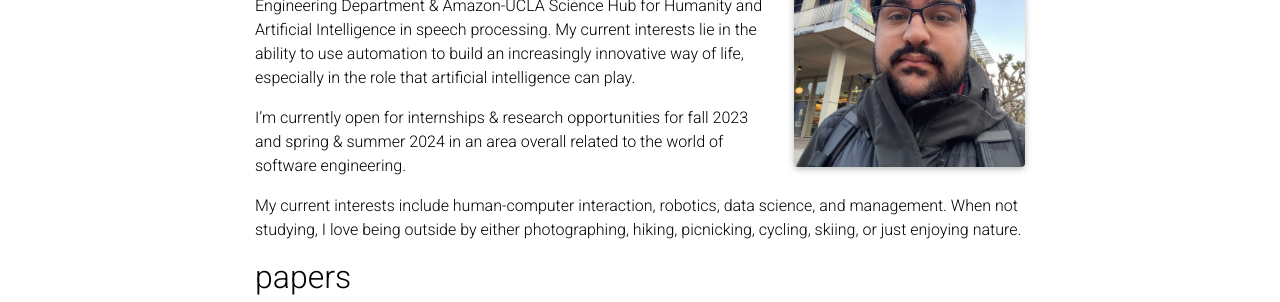
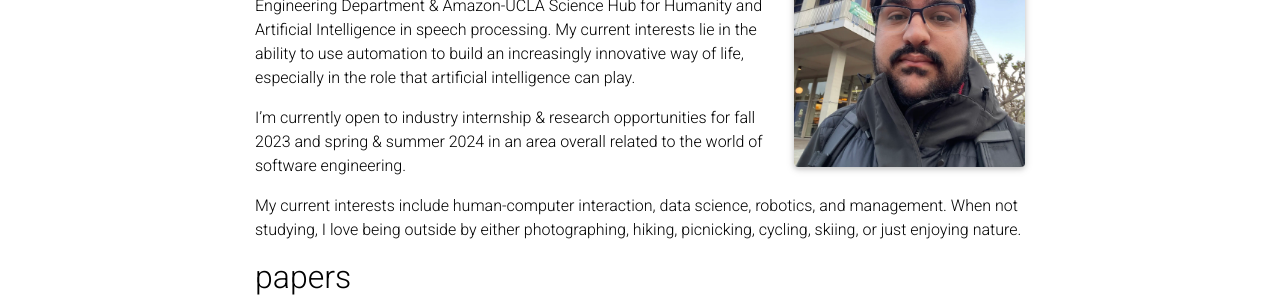
Before and after one commit to KavanMehrizi/kavanmehrizi.github.io, a Jekyll site: the page built from _pages/about.md, in a window 1280 px wide and 957 px high. Shown: the part 343-645 px from the top of the window. Built offline with Jekyll 4.4.1, drawn with Linux system fonts in a browser that asks for light colours; full-size pictures stand in for the smaller copies a plugin makes; comment, search, counter and statistics services are not loaded; a style sheet for code colours, icons or effects is not loaded.

```diff
--- a/_pages/about.md
+++ b/_pages/about.md
@@ -19,6 +19,6 @@
 
 I'm Kavan and I'm an undergraduate Electrical Engineering and Computer Sciences (EECS) major here at the University of California, Berkeley. I'm currently working as an undergraduate AI/ML researcher at Amazon-UCLA under [Prof. Abeer Alwan](http://www.seas.ucla.edu/spapl/) of the Samueli Electrical and Computer Engineering Department & Amazon-UCLA Science Hub for Humanity and Artificial Intelligence in speech processing. My current interests lie in the ability to use automation to build an increasingly innovative way of life, especially in the role that artificial intelligence can play.
 
-I'm currently open for internships & research opportunities for fall 2023 and spring & summer 2024 in an area overall related to the world of software engineering.
+I'm currently open to industry internship & research opportunities for fall 2023 and spring & summer 2024 in an area overall related to the world of software engineering.
 
-My current interests include human-computer interaction, robotics, data science, and management. When not studying, I love being outside by either photographing, hiking, picnicking, cycling, skiing, or just enjoying nature.
+My current interests include human-computer interaction, data science, robotics, and management. When not studying, I love being outside by either photographing, hiking, picnicking, cycling, skiing, or just enjoying nature.
```
Also changed, not shown: _includes/header.html (+0 -11 lines), 3 other files.
